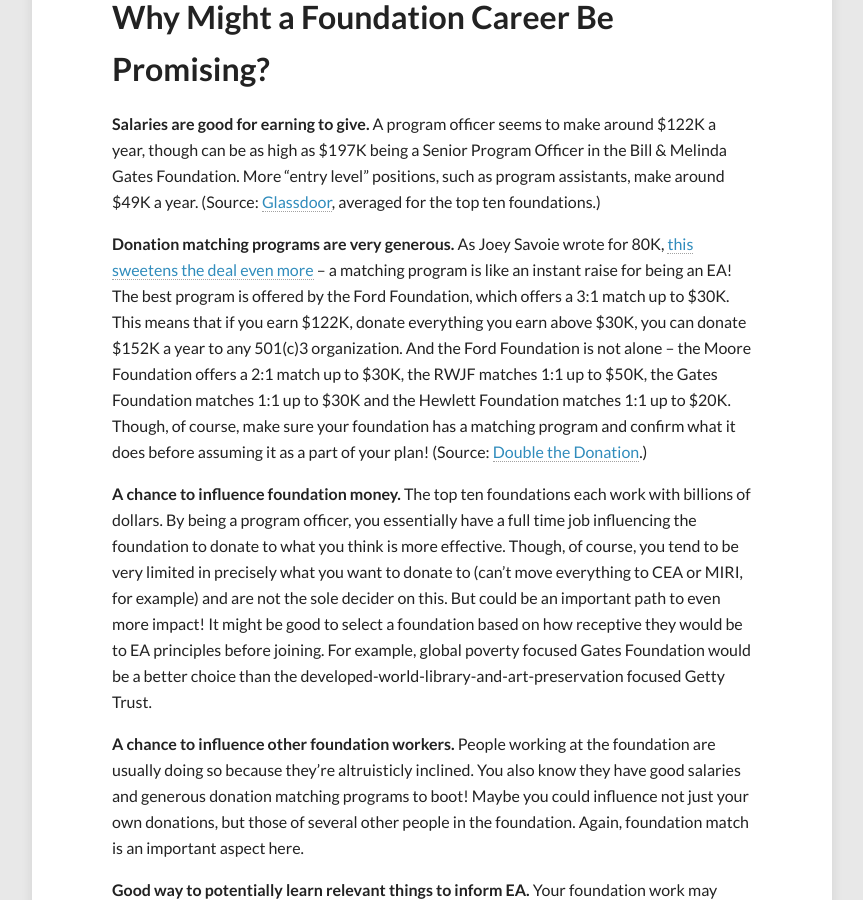
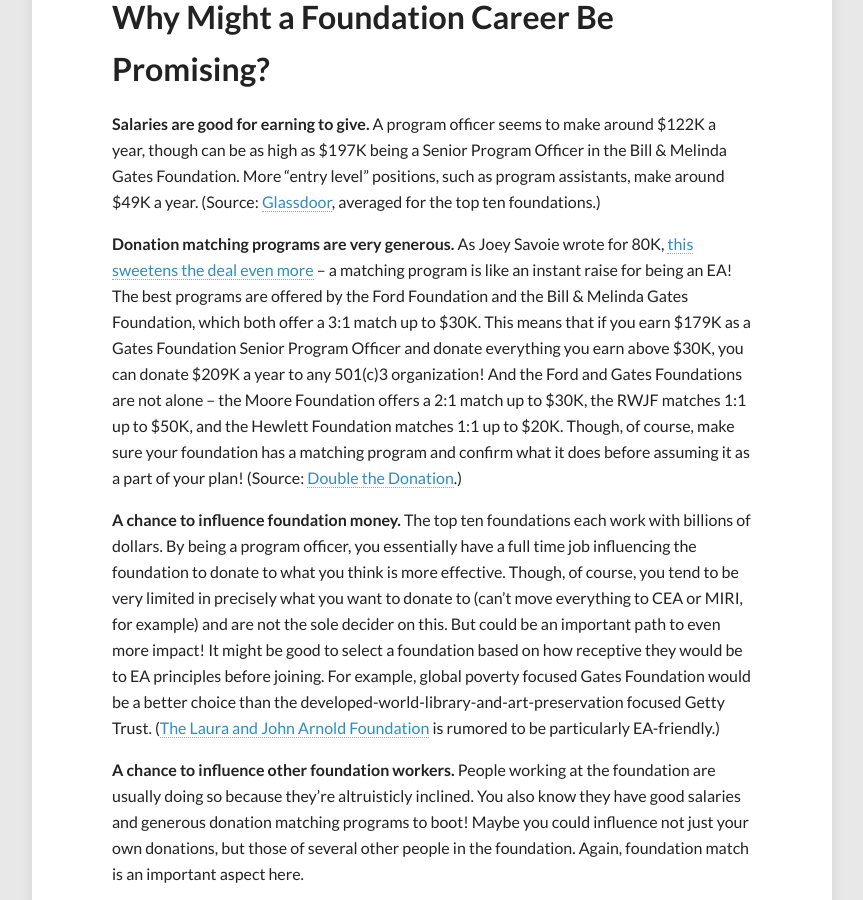
Before and after one commit to peterhurford/peterhurford.github.io, a Jekyll site: the page built from _posts/2014-04-02-brief-notes-on-careers-in-foundations.markdown, in a window 1280 px wide and 900 px high, scrolled down 1490 px. Shown: the whole window, without its empty margins (208-1071 px from the left). Built offline with Jekyll 4.4.1, drawn with Linux system fonts in a browser that asks for light colours; comment, search, counter and statistics services are not loaded; some of the changed text lies outside the part shown.

Commit message:
Made recommended changes to post

```diff
--- a/_posts/2014-04-02-brief-notes-on-careers-in-foundations.markdown
+++ b/_posts/2014-04-02-brief-notes-on-careers-in-foundations.markdown
@@ -16,7 +16,7 @@
 
 ## Summary
 
-* Foundation work seems potentially high impact for EAs because salaries are high and matching programs are generous.  For exmaple, a senior program officer for the Ford Foundation can potentially donate $152K a year while still keeping $30K/year for themselves.
+* Foundation work seems potentially high impact for EAs because salaries are high and matching programs are generous.  For exmaple, a senior program officer for the Gates Foundation can potentially donate $209K a year while still keeping $30K/year for themselves.
 
 * Foundation work also offers major influencing opportunities that many other EA careers lack.
 
@@ -32,9 +32,9 @@
 
 **Salaries are good for earning to give.**  A program officer seems to make around $122K a year, though can be as high as $197K being a Senior Program Officer in the Bill & Melinda Gates Foundation.  More "entry level" positions, such as program assistants, make around $49K a year.  (Source: [Glassdoor](http://www.glassdoor.com/), averaged for the top ten foundations.)
 
-**Donation matching programs are very generous.**  As Joey Savoie wrote for 80K, [this sweetens the deal even more](http://80000hours.org/blog/168-how-to-double-your-donations-with-no-extra-effort) -- a matching program is like an instant raise for being an EA!  The best program is offered by the Ford Foundation, which offers a 3:1 match up to $30K.  This means that if you earn $122K, donate everything you earn above $30K, you can donate $152K a year to any 501(c)3 organization.  And the Ford Foundation is not alone -- the Moore Foundation offers a 2:1 match up to $30K, the RWJF matches 1:1 up to $50K, the Gates Foundation matches 1:1 up to $30K and the Hewlett Foundation matches 1:1 up to $20K.  Though, of course, make sure your foundation has a matching program and confirm what it does before assuming it as a part of your plan!  (Source: [Double the Donation](http://doublethedonation.com/).)
+**Donation matching programs are very generous.**  As Joey Savoie wrote for 80K, [this sweetens the deal even more](http://80000hours.org/blog/168-how-to-double-your-donations-with-no-extra-effort) -- a matching program is like an instant raise for being an EA!  The best programs are offered by the Ford Foundation and the Bill & Melinda Gates Foundation, which both offer a 3:1 match up to $30K.  This means that if you earn $179K as a Gates Foundation Senior Program Officer and donate everything you earn above $30K, you can donate $209K a year to any 501(c)3 organization!  And the Ford and Gates Foundations are not alone -- the Moore Foundation offers a 2:1 match up to $30K, the RWJF matches 1:1 up to $50K, and the Hewlett Foundation matches 1:1 up to $20K.  Though, of course, make sure your foundation has a matching program and confirm what it does before assuming it as a part of your plan!  (Source: [Double the Donation](http://doublethedonation.com/).)
 
-**A chance to influence foundation money.** The top ten foundations each work with billions of dollars.  By being a program officer, you essentially have a full time job influencing the foundation to donate to what you think is more effective.  Though, of course, you tend to be very limited in precisely what you want to donate to (can't move everything to CEA or MIRI, for example) and are not the sole decider on this.  But could be an important path to even more impact!  It might be good to select a foundation based on how receptive they would be to EA principles before joining.  For example, global poverty focused Gates Foundation would be a better choice than the developed-world-library-and-art-preservation focused Getty Trust.
+**A chance to influence foundation money.** The top ten foundations each work with billions of dollars.  By being a program officer, you essentially have a full time job influencing the foundation to donate to what you think is more effective.  Though, of course, you tend to be very limited in precisely what you want to donate to (can't move everything to CEA or MIRI, for example) and are not the sole decider on this.  But could be an important path to even more impact!  It might be good to select a foundation based on how receptive they would be to EA principles before joining.  For example, global poverty focused Gates Foundation would be a better choice than the developed-world-library-and-art-preservation focused Getty Trust.  ([The Laura and John Arnold Foundation](http://www.arnoldfoundation.org/) is rumored to be particularly EA-friendly.)
 
 **A chance to influence other foundation workers.** People working at the foundation are usually doing so because they're altruisticly inclined.  You also know they have good salaries and generous donation matching programs to boot!  Maybe you could influence not just your own donations, but those of several other people in the foundation.  Again, foundation match is an important aspect here.
 
```
